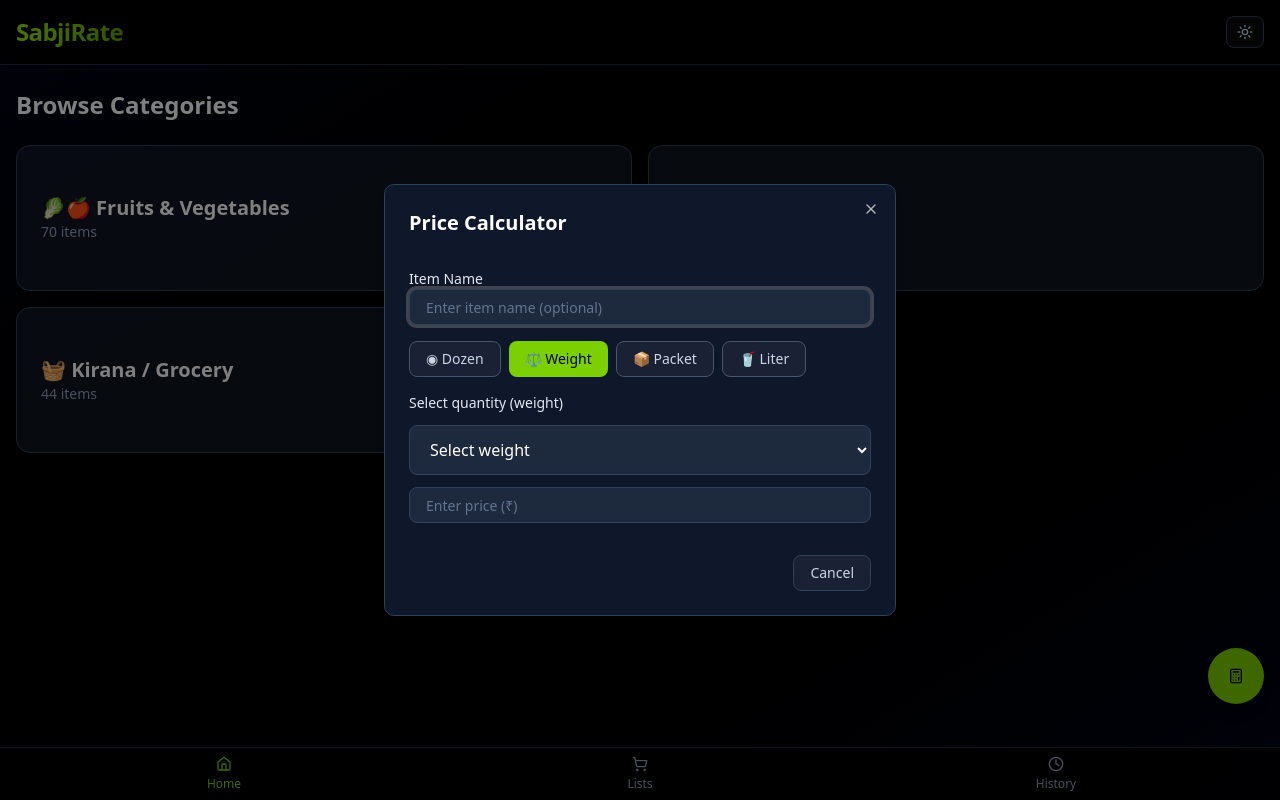
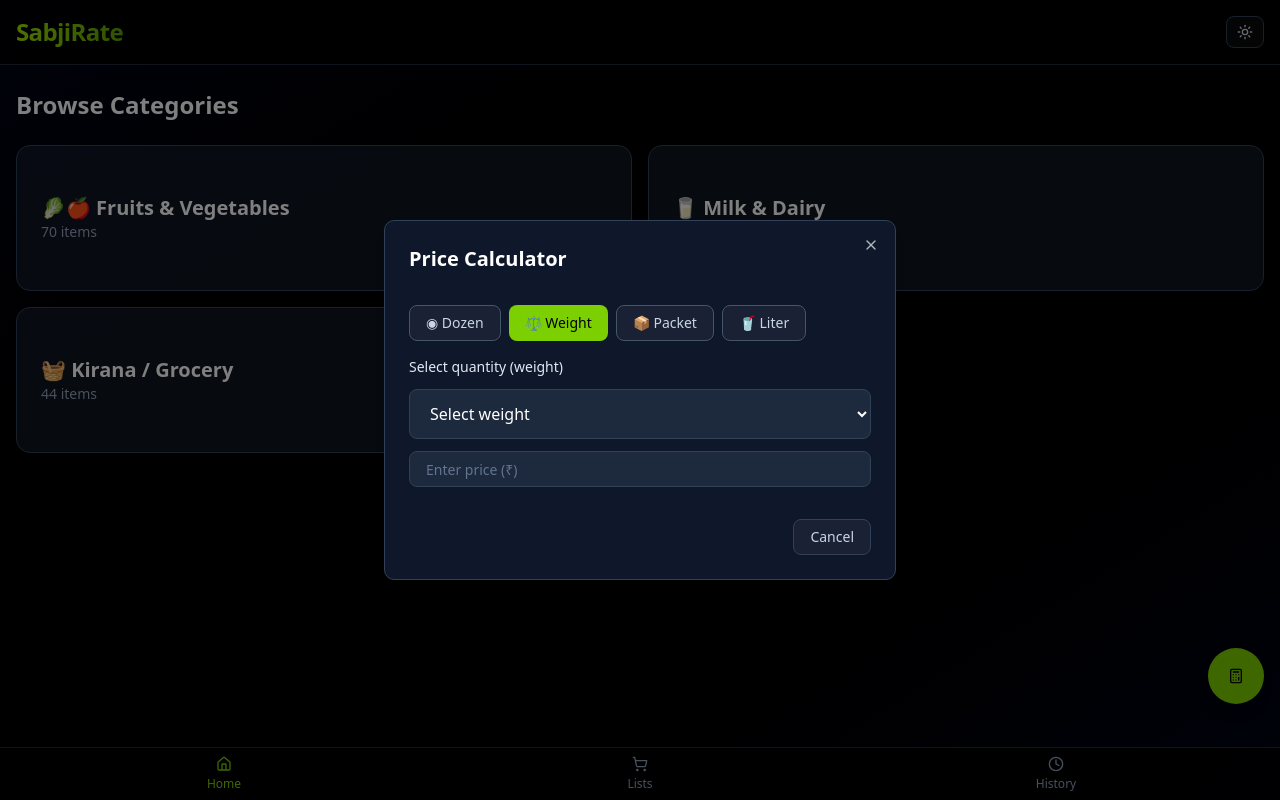
Before and after one commit to Vickybarai/My_Shopping_List, a Next.js app: page / in a window 1280 px wide. Both pictures are taken after a click on the button 1236 px from the left and 676 px from the top of the page. Built offline with nearby package versions, Linux system fonts and the light colour scheme.

Commit message:
Fix calculator and preserve selections: item name input only for custom items, preserve category selections

```diff
--- a/src/app/page.tsx
+++ b/src/app/page.tsx
@@ -694,7 +694,7 @@
               <Button
                 variant="ghost"
                 size="sm"
-                onClick={() => { setActiveCategory(null); setActiveSubCategory(null); setSelectedItems(new Set()); setSearchQuery(''); }}
+                onClick={() => { setActiveCategory(null); setActiveSubCategory(null); setSearchQuery(''); }}
                 className="text-slate-600 hover:text-slate-900 dark:text-slate-300 dark:hover:text-white"
               >
                 <ArrowLeft className="w-4 h-4 mr-2" />
@@ -1139,8 +1139,8 @@
           </DialogHeader>
 
           <div className="space-y-4 py-4">
-            {/* Custom Item Name Input (when calculatorItem is null) */}
-            {!calculatorItem && (
+            {/* Custom Item Name Input (only when adding custom item via floating button, NOT when editing) */}
+            {calculatorCustomName && !editingItem && (
               <div>
                 <Label className="text-sm font-medium text-slate-700 dark:text-slate-200">
                   Item Name
```
